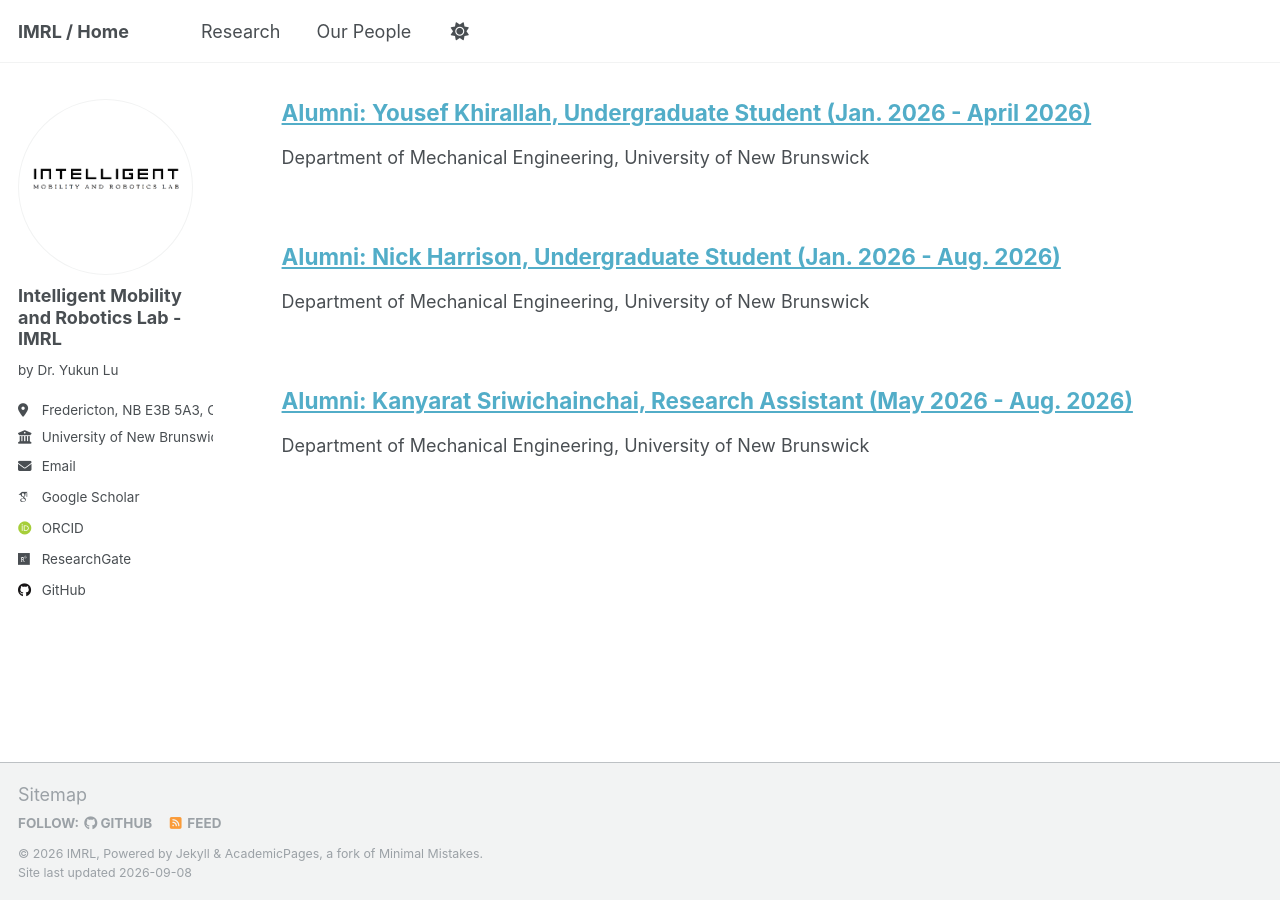
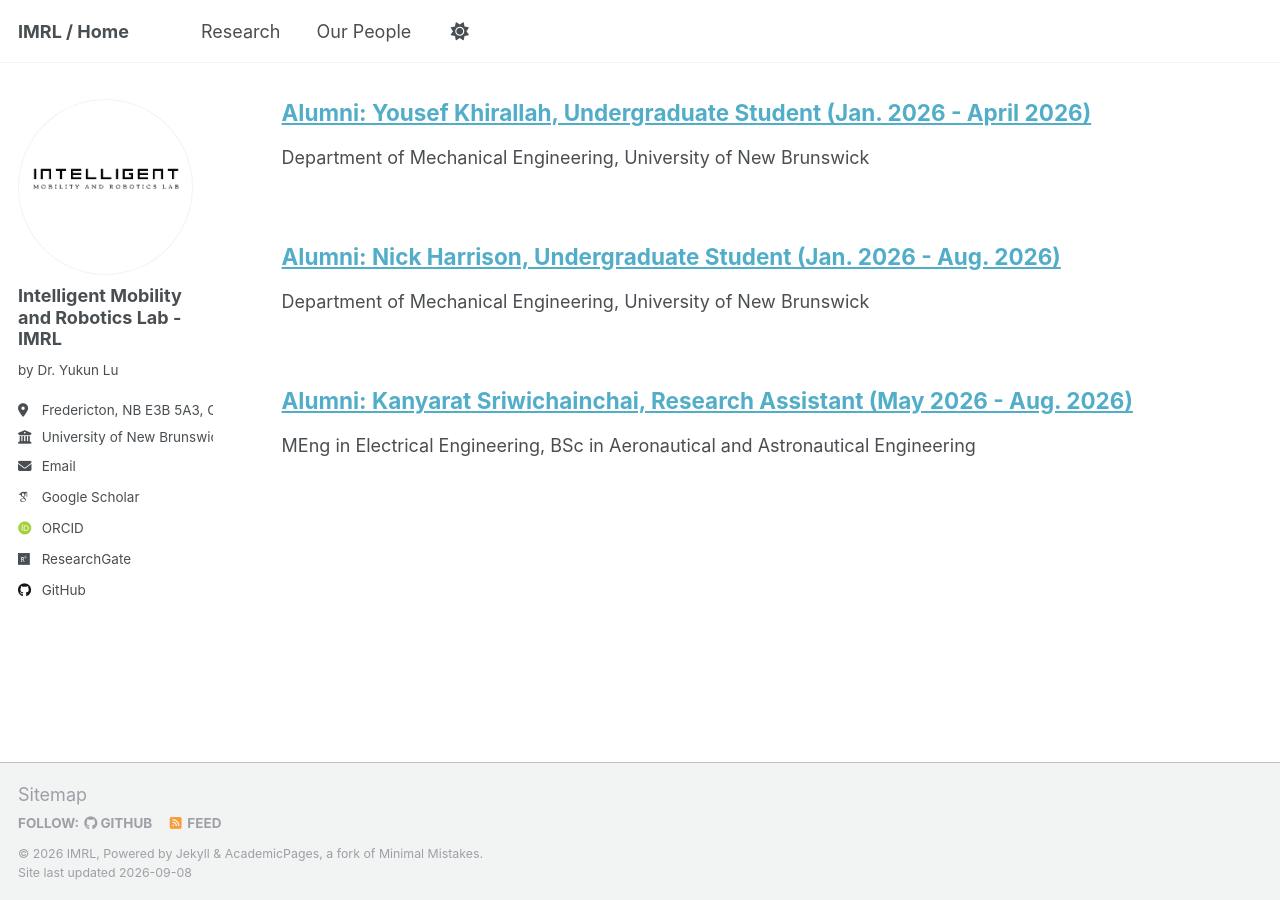
Before and after one commit to IMRL2025/IMRL2025.github.io, a Jekyll site: the page built from _pages/portfolio.html, in a window 1280 px wide and 900 px high, scrolled down 1486 px. Built offline with Jekyll 4.4.1, drawn with Linux system fonts in a browser that asks for light colours; some web fonts are replaced.

Commit message:
Update alumni details for Kanyarat Sriwichainchai

```diff
--- a/_portfolio/portfolio-37-Sue.md
+++ b/_portfolio/portfolio-37-Sue.md
@@ -1,6 +1,6 @@
 ---
 layout: archive
 title: "Alumni: Kanyarat Sriwichainchai, Research Assistant (May 2026 - Aug. 2026)"
-excerpt: "Department of Mechanical Engineering, University of New Brunswick <br/><br/>"
+excerpt: "MEng in Electrical Engineering, BSc in Aeronautical and Astronautical Engineering <br/><br/>"
 collection: portfolio
 ---
```
